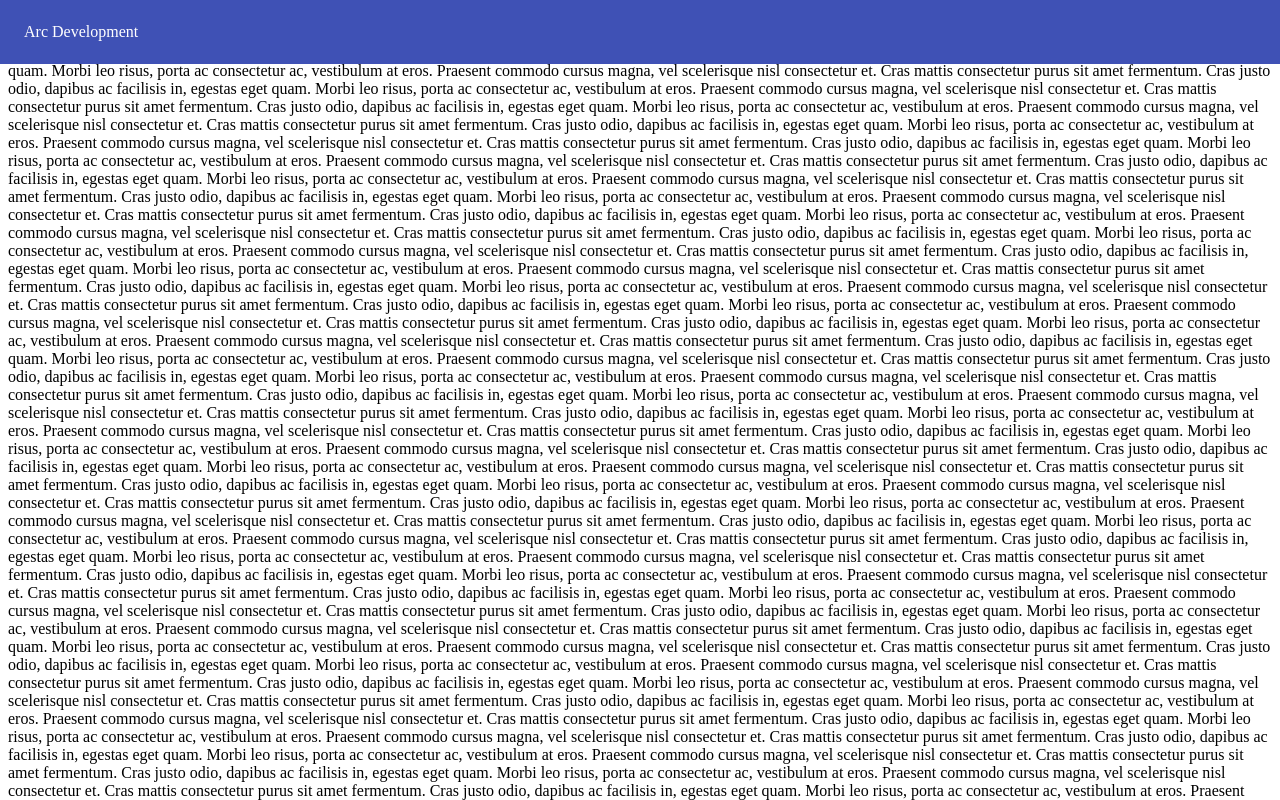
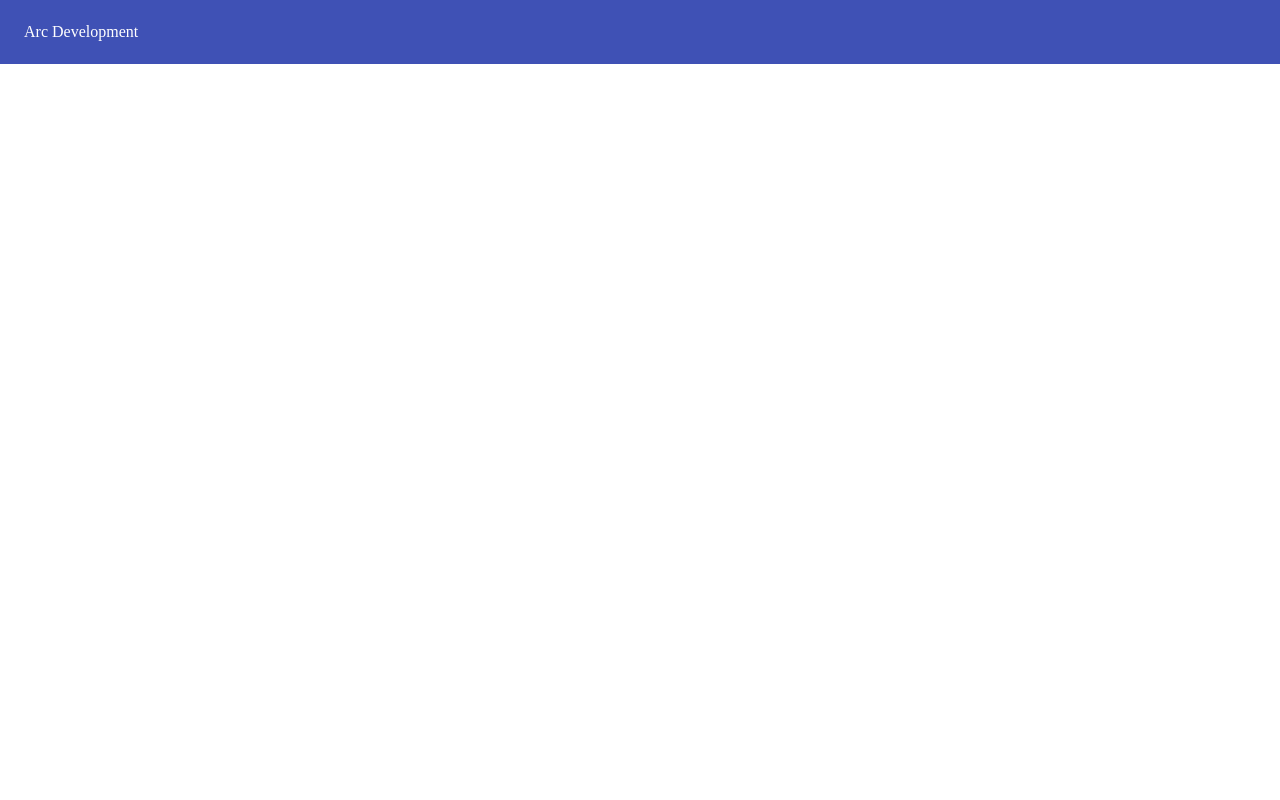
Before and after one commit to erasabi/material-ui-app, a React (Create React App) app: page / in a window 1280 px wide. Shown: the top 800 px of the page. Built offline with nearby package versions, Linux system fonts and the light colour scheme.

Commit message:
removed text to setup for next section

```diff
--- a/src/App.js
+++ b/src/App.js
@@ -5,15 +5,8 @@ function App() {
   return (
     <div className="App">
       <Header />
-      {/* this just generates enough text so that you can use new scroll feature */}
-      {[...new Array(120)]
-        .map(
-          () => `Cras mattis consectetur purus sit amet fermentum.
-          Cras justo odio, dapibus ac facilisis in, egestas eget quam.
-          Morbi leo risus, porta ac consectetur ac, vestibulum at eros.
-          Praesent commodo cursus magna, vel scelerisque nisl consectetur et.`,
-        )
-        .join('\n')}
+      {/* Hello cant be seen because its hidden behind appBar */}
+      Hello
     </div>
   );
 }
```
